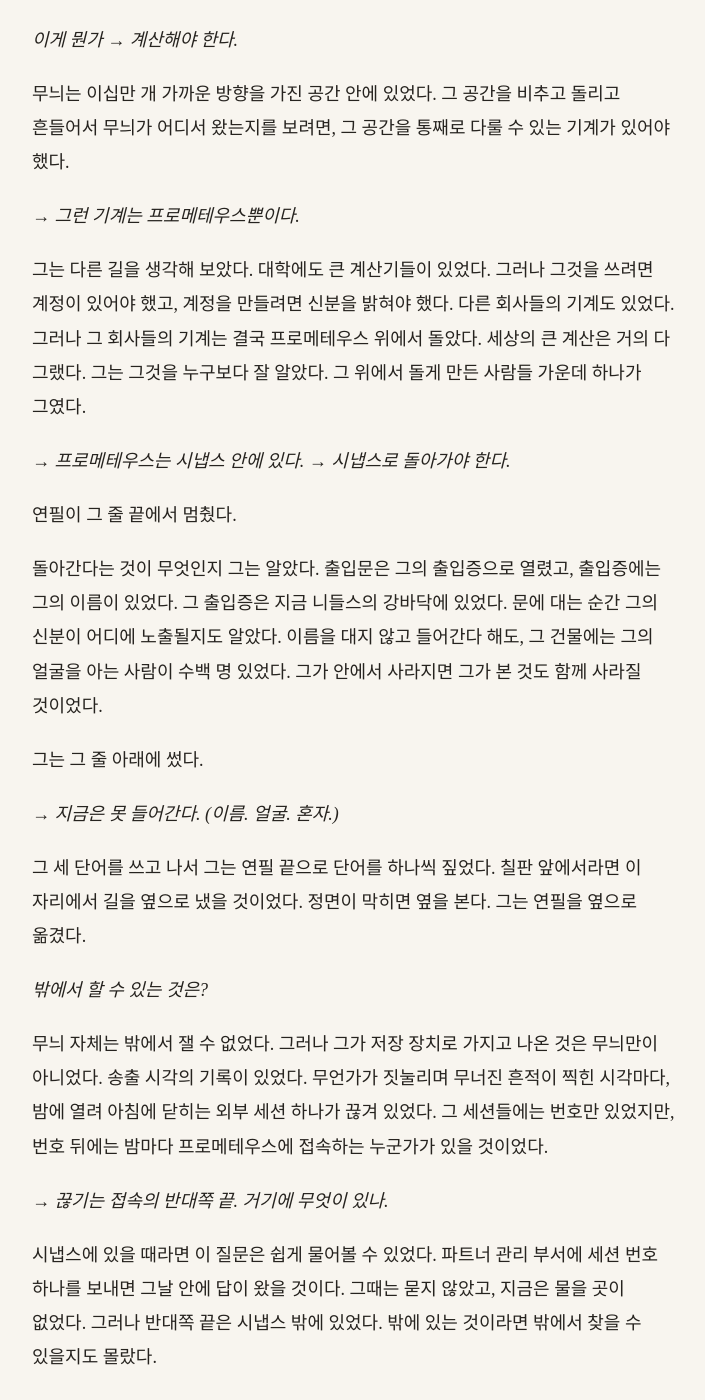
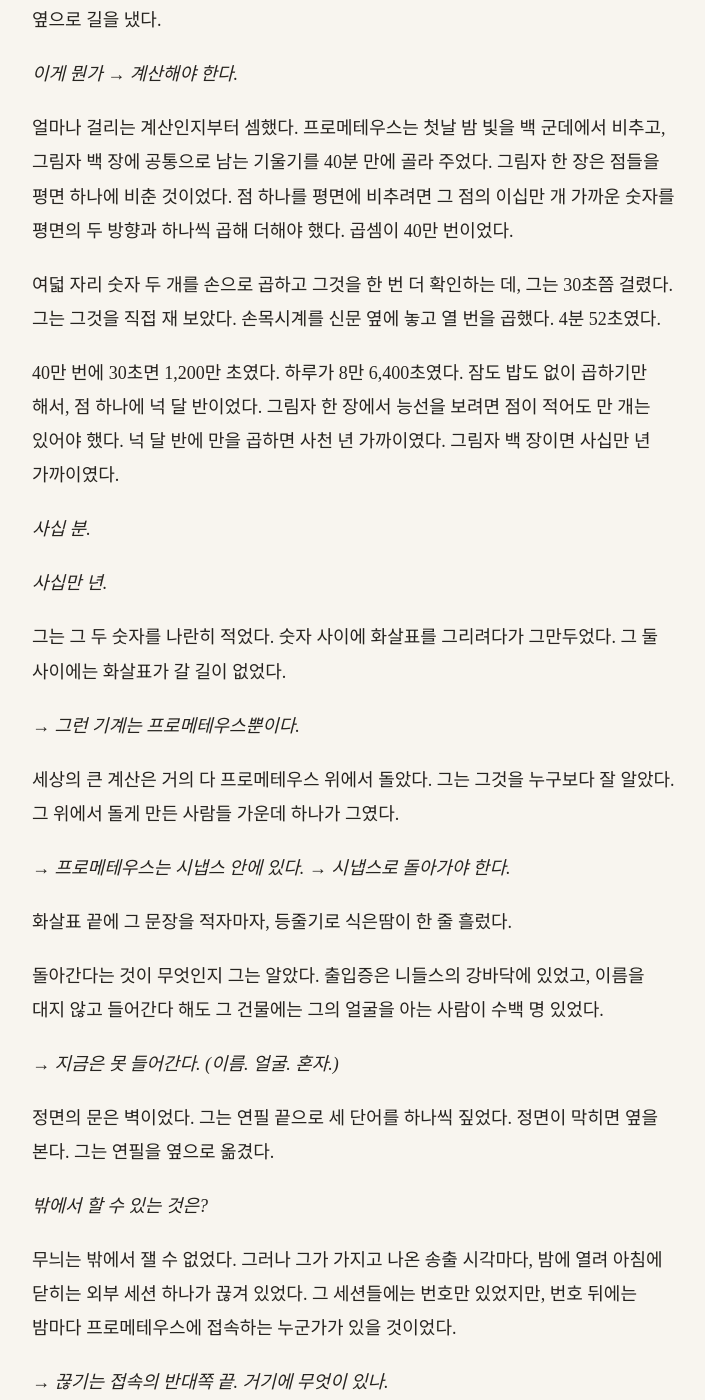
Before and after one commit to kangkkang/writer_s1_public, a Jekyll site: the page built from vol1/011.md, in a window 1280 px wide and 1400 px high, scrolled down 4569 px. Shown: the whole window, without its empty margins (284-989 px from the left). Built offline with Jekyll 4.4.1, drawn with Linux system fonts in a browser that asks for light colours; our own code applies the rules of GitHub Pages for plain Markdown files; some of the changed text lies outside the part shown.

Commit message:
Update from https://github.com/kangkkang/writer_s1/commit/f3fc2648e5070bf8676f93abb608864b3334a80c

```diff
--- a/vol1/011.md
+++ b/vol1/011.md
@@ -86,53 +86,57 @@
 
 *이게 뭔가.*
 
-그것이 첫 줄이었다. 그 아래로 그는 화살표를 그었다. 그는 칠판 앞에서 늘 그렇게 생각했다. 알고 싶은 것을 맨 위에 적고, 그것을 알려면 무엇이 있어야 하는지를 아래로 적어 내려갔다. 막히는 곳에서 옆으로 길을 냈다.
+그것이 첫 줄이었다. 그 아래로 화살표를 그으려는데, 연필심이 세 걸음도 나아가지 못하고 종이를 눌렀다. 그는 칠판 앞에서 늘 그렇게 생각했다. 알고 싶은 것을 맨 위에 적고, 그것을 알려면 무엇이 있어야 하는지를 아래로 적어 내려갔다. 막히는 곳에서 옆으로 길을 냈다.
 
 *이게 뭔가 → 계산해야 한다.*
 
-무늬는 이십만 개 가까운 방향을 가진 공간 안에 있었다. 그 공간을 비추고 돌리고 흔들어서 무늬가 어디서 왔는지를 보려면, 그 공간을 통째로 다룰 수 있는 기계가 있어야 했다.
+얼마나 걸리는 계산인지부터 셈했다. 프로메테우스는 첫날 밤 빛을 백 군데에서 비추고, 그림자 백 장에 공통으로 남는 기울기를 40분 만에 골라 주었다. 그림자 한 장은 점들을 평면 하나에 비춘 것이었다. 점 하나를 평면에 비추려면 그 점의 이십만 개 가까운 숫자를 평면의 두 방향과 하나씩 곱해 더해야 했다. 곱셈이 40만 번이었다.
+
+여덟 자리 숫자 두 개를 손으로 곱하고 그것을 한 번 더 확인하는 데, 그는 30초쯤 걸렸다. 그는 그것을 직접 재 보았다. 손목시계를 신문 옆에 놓고 열 번을 곱했다. 4분 52초였다.
+
+40만 번에 30초면 1,200만 초였다. 하루가 8만 6,400초였다. 잠도 밥도 없이 곱하기만 해서, 점 하나에 넉 달 반이었다. 그림자 한 장에서 능선을 보려면 점이 적어도 만 개는 있어야 했다. 넉 달 반에 만을 곱하면 사천 년 가까이였다. 그림자 백 장이면 사십만 년 가까이였다.
+
+*사십 분.*
+
+*사십만 년.*
+
+그는 그 두 숫자를 나란히 적었다. 숫자 사이에 화살표를 그리려다가 그만두었다. 그 둘 사이에는 화살표가 갈 길이 없었다.
 
 *→ 그런 기계는 프로메테우스뿐이다.*
 
-그는 다른 길을 생각해 보았다. 대학에도 큰 계산기들이 있었다. 그러나 그것을 쓰려면 계정이 있어야 했고, 계정을 만들려면 신분을 밝혀야 했다. 다른 회사들의 기계도 있었다. 그러나 그 회사들의 기계는 결국 프로메테우스 위에서 돌았다. 세상의 큰 계산은 거의 다 그랬다. 그는 그것을 누구보다 잘 알았다. 그 위에서 돌게 만든 사람들 가운데 하나가 그였다.
+세상의 큰 계산은 거의 다 프로메테우스 위에서 돌았다. 그는 그것을 누구보다 잘 알았다. 그 위에서 돌게 만든 사람들 가운데 하나가 그였다.
 
 *→ 프로메테우스는 시냅스 안에 있다. → 시냅스로 돌아가야 한다.*
 
-연필이 그 줄 끝에서 멈췄다.
+화살표 끝에 그 문장을 적자마자, 등줄기로 식은땀이 한 줄 흘렀다.
 
-돌아간다는 것이 무엇인지 그는 알았다. 출입문은 그의 출입증으로 열렸고, 출입증에는 그의 이름이 있었다. 그 출입증은 지금 니들스의 강바닥에 있었다. 문에 대는 순간 그의 신분이 어디에 노출될지도 알았다. 이름을 대지 않고 들어간다 해도, 그 건물에는 그의 얼굴을 아는 사람이 수백 명 있었다. 그가 안에서 사라지면 그가 본 것도 함께 사라질 것이었다.
-
-그는 그 줄 아래에 썼다.
+돌아간다는 것이 무엇인지 그는 알았다. 출입증은 니들스의 강바닥에 있었고, 이름을 대지 않고 들어간다 해도 그 건물에는 그의 얼굴을 아는 사람이 수백 명 있었다.
 
 *→ 지금은 못 들어간다. (이름. 얼굴. 혼자.)*
 
-그 세 단어를 쓰고 나서 그는 연필 끝으로 단어를 하나씩 짚었다. 칠판 앞에서라면 이 자리에서 길을 옆으로 냈을 것이었다. 정면이 막히면 옆을 본다. 그는 연필을 옆으로 옮겼다.
+정면의 문은 벽이었다. 그는 연필 끝으로 세 단어를 하나씩 짚었다. 정면이 막히면 옆을 본다. 그는 연필을 옆으로 옮겼다.
 
 *밖에서 할 수 있는 것은?*
 
-무늬 자체는 밖에서 잴 수 없었다. 그러나 그가 저장 장치로 가지고 나온 것은 무늬만이 아니었다. 송출 시각의 기록이 있었다. 무언가가 짓눌리며 무너진 흔적이 찍힌 시각마다, 밤에 열려 아침에 닫히는 외부 세션 하나가 끊겨 있었다. 그 세션들에는 번호만 있었지만, 번호 뒤에는 밤마다 프로메테우스에 접속하는 누군가가 있을 것이었다.
+무늬는 밖에서 잴 수 없었다. 그러나 그가 가지고 나온 송출 시각마다, 밤에 열려 아침에 닫히는 외부 세션 하나가 끊겨 있었다. 그 세션들에는 번호만 있었지만, 번호 뒤에는 밤마다 프로메테우스에 접속하는 누군가가 있을 것이었다.
 
 *→ 끊기는 접속의 반대쪽 끝. 거기에 무엇이 있나.*
 
-시냅스에 있을 때라면 이 질문은 쉽게 물어볼 수 있었다. 파트너 관리 부서에 세션 번호 하나를 보내면 그날 안에 답이 왔을 것이다. 그때는 묻지 않았고, 지금은 물을 곳이 없었다. 그러나 반대쪽 끝은 시냅스 밖에 있었다. 밖에 있는 것이라면 밖에서 찾을 수 있을지도 몰랐다.
-
-그는 이번에는 아래로 화살표를 하나 더 그었다.
+그 끝은 시냅스 밖에 있었다. 밖에 있는 것이라면 밖에서 찾을 수 있을지도 몰랐다. 그는 아래로 화살표를 하나 더 그었다.
 
 *안으로 갈 길 → 혼자서는 안 된다 → 조력자.*
 
-조력자라는 말을 쓰고 나니 그 아래에 쓸 이름이 거의 없었다. 그는 쓸 수 있는 이름을 하나씩 떠올리고, 하나씩 내려놓았다. 경찰에 가면 그의 신분은 그 자리에서 노출될 것이었다. 학계는 그의 말을 한 번도 들어 준 적이 없었다. 무늬를 들고 학회에 서도 돌아올 것은 또 침묵이었다. 그것도 다행인 쪽이었다. 이번에는 회색 차가 올 것이었다.
+그 아래에 쓸 이름이 거의 없었다. 경찰에 가면 그 자리에서 신분이 노출될 것이었고, 학계에서 돌아올 것은 또 침묵이었다. 이번에는 침묵 다음에 회색 차가 올 것이었다.
 
 그가 쓴 이름은 하나였다.
 
 *카일. → 수정란.*
 
-카일의 오프라인 컴퓨터에 남긴 암호 조각에는 응답하는 법이 들어 있었다. 학회지의 논문 수정란에 정해진 몇 줄이 실리는 것이 카일이 그것을 풀었다는 신호였다. 언제 풀지, 풀기는 할지 알 수 없었다.
-
-그는 그 아래에 하나를 더 썼다.
+학회지의 논문 수정란에 정해진 몇 줄이 실리면, 카일이 그가 남긴 암호 조각을 풀었다는 신호였다. 언제 풀지, 풀기는 할지 알 수 없었다.
 
 *살아남는다 → 봉투.*
 
-봉투는 창고방 매트리스 밑에 둔 누런 종이봉투였다. 그가 가진 현금이 모두 그 안에 있었다. 그 봉투가 바닥나는 날까지가 그가 피닉스에서 버틸 수 있는 날이었다.
+창고방 매트리스 밑의 누런 종이봉투에 그가 가진 현금이 모두 있었다. 그 봉투가 바닥나는 날까지가 그가 피닉스에서 버틸 수 있는 날이었다.
 
 연필을 내려놓으려다가 그는 손을 멈췄다. 출입증, 이름, 얼굴. 머릿속의 무언가가 그 세 단어 옆을 지나갔다. 그는 그것이 무엇인지 잡으려고 눈을 감았다.
 
@@ -170,25 +174,9 @@
 
 ---
 
-손으로 할 수 있는 것과 할 수 없는 것을, 그는 2월이 오기 전에 한 번 따져 보았다.
+2월이 오기 전, 수리점이 문을 닫은 일요일이었다. 그는 창고방의 탁자에 목록을 펴고, 그 아래에 나란히 적어 둔 두 숫자를 다시 보았다. 사십 분. 사십만 년.
 
-수리점이 문을 닫은 일요일이었다. 그는 창고방의 탁자에 신문 두 장을 펴고, 프로메테우스가 첫날 밤에 해 준 일을 손으로 하면 얼마나 걸릴지를 계산했다. 빛을 백 군데에서 비추고 그림자 백 장에 공통으로 남는 기울기를 고르는 일이었다. 프로메테우스는 그 일을 40분 만에 해서 돌려주었다.
-
-그림자 한 장은 점들을 평면 하나에 비춘 것이었다. 점 하나를 평면에 비추려면 그 점의 이십만 개 가까운 숫자를 평면의 두 방향과 하나씩 곱해 더해야 했다. 곱셈이 40만 번이었다.
-
-여덟 자리 숫자 두 개를 손으로 곱하고 그것을 한 번 더 확인하는 데, 그는 30초쯤 걸렸다. 그는 그것을 직접 재 보았다. 손목시계를 탁자 위에 놓고 열 번을 곱했다. 4분 52초였다.
-
-40만 번에 30초면 1,200만 초였다. 하루가 8만 6,400초였다. 잠도 밥도 없이 곱하기만 해서, 점 하나에 넉 달 반이었다.
-
-그는 연필을 쥔 채 잠깐 웃었다.
-
-그림자 한 장에서 능선을 보려면 점이 적어도 만 개는 있어야 했다. 넉 달 반에 만을 곱하면 사천 년 가까이였다. 그림자 백 장이면 사십만 년 가까이였다.
-
-*사십 분.*
-
-*사십만 년.*
-
-그는 그 두 숫자를 나란히 적었다. 숫자 사이에 화살표를 그리려다가 그만두었다. 그 둘 사이에는 화살표가 갈 길이 없었다. 게다가 그는 점들을 갖고 있지도 않았다. 저장 장치에 있는 것은 점들이 아니라, 점들이 맞춰 눕는 여섯 개의 각도와 그 각도를 잰 시각들뿐이었다.
+사십만 년을 들일 수 있다 해도, 그는 점들을 갖고 있지 않았다. 저장 장치에 있는 것은 점들이 아니라, 점들이 맞춰 눕는 여섯 개의 각도와 그 각도를 잰 시각들뿐이었다.
 
 그가 손으로 할 수 있는 것은 그 여섯 개뿐이었다.
 
@@ -242,7 +230,7 @@
 
 그는 그 발표를 기억했다. 질문 대신 침묵이 돌아온 발표였다. 그는 그 침묵 속에서 발표장의 맨 뒷줄까지 보았다. 그 줄에 누가 앉아 있었는지는 기억하지 못했다.
 
-"그 발표 듣고 대학원 주제를 정했어요." 프리야는 빠르게 말했다. 오래 하고 싶었던 말을 드디어 하는 사람의 속도였다. "그쪽 연구는 다들 끝났다고 했잖아요. 그런데 박사님이 손상된 기하가 스스로 정정될 수 있다고 하셨을 때, 저는 그게 끝난 게 아니라 아직 아무도 제대로 안 해 본 거라고 생각했어요. 지금 그걸로 박사후 과정 하고 있어요. 요즘 학회에서 통 안 보이시던데요. 시냅스에서 큰 프로젝트에 들어가셨다면서요?"
+"그 발표 듣고 대학원 주제를 정했어요." 프리야는 빠르게 말했다. 오래 하고 싶었던 말을 드디어 하는 사람의 속도였다. "그쪽 연구는 다들 끝났다고 했잖아요. 저는 그게 끝난 게 아니라 아직 아무도 제대로 안 해 본 거라고 생각했어요. 지금 그걸로 박사후 과정 하고 있어요. 요즘 학회에서 통 안 보이시던데요. 시냅스에서 큰 프로젝트에 들어가셨다면서요?"
 
 *장기 프로젝트 전환.* 회사의 공지 한 줄이 그녀에게는 그렇게 닿아 있었다.
 
@@ -254,7 +242,7 @@
 
 그는 그녀가 무엇을 하려는지 알았다. 그것을 아는 데 걸린 시간은 1초가 되지 않았다. 그리고 그 1초 동안 그는 아무것도 하지 못했다. 그녀의 손을 끌어내릴 수는 없었다. 처음 보는 남자가 도서관에서 여자의 팔을 붙잡을 수는 없었다. 그만두라고 말할 수는 있었다. 그러나 그만두라고 말하면 그녀는 왜냐고 물을 것이고, 그는 그 대답을 할 수 없었다.
 
-"프롬, 기하가 부호처럼 지켜진다는 이단 반스 그 논문 좀 띄워 줘." 그녀가 귀를 짚은 채 말했다. "박사님한테 보여 드리게."
+"프롬, 이단 반스 반려 논문 좀 띄워 줘." 그녀가 귀를 짚은 채 말했다. "박사님한테 보여 드리게."
 
 그녀가 잠깐 귀를 기울이고 고개를 끄덕였다. "찾았대요. 한 편이래요."
 
@@ -386,7 +374,7 @@
 
 마이크의 번호는 외우고 있었다. 외우려고 한 적은 없었다. 10년 동안 걸다 보니 손가락이 외웠다.
 
-첫 번째 숫자를 눌렀다. 두 번째. 세 번째.
+첫 번째 숫자를 눌렀다. 4. 0. 8.
 
 마이크라면 받을 것이었다. 모르는 번호여도, 한밤중이어도 받을 사람이었다. 받으면 그는 무엇이라고 말할까. 살아 있다고, 무언가를 봤다고, 아무것도 묻지 말라고 할까. 마이크는 정말로 아무것도 묻지 않을 것이었다. 꺼진 화면을 보고도 *말하고 싶어지면 말해*라고만 했던 사람이었다.
 
@@ -394,11 +382,13 @@
 
 그리고 그의 손가락이 멈췄다.
 
-노출되는 것은 그의 신분만이 아니었다. 마이크의 신분도 망에 걸려 있었다. 그가 지금 마지막 숫자까지 누르면, 피닉스 남쪽의 한 공중전화에서 시냅스의 엔지니어링 수석에게 전화가 걸렸다는 기록이 남을 것이었다. 그들이 그의 이름을 지켜보는 이상, 그의 가장 가까운 사람의 이름도 지켜보고 있지 않을 이유가 없었다. 그 전화 한 통으로 이 공중전화의 위치가 드러나고, 카일에게 그랬던 것처럼 마이크도 이 일 안에 끌려 들어올 것이었다.
+멈춘 손가락 아래에서 신호음이 끊기고, 녹음된 목소리가 흘러나왔다. *번호를 다시 확인해 주세요.* 그는 수화기를 귀에 댄 채, 그 목소리가 두 번 되풀이될 때까지 서 있었다.
+
+그들이 그의 이름을 지켜보는 이상, 그의 가장 가까운 사람의 이름도 지켜보고 있지 않을 이유가 없었다. 이 전화 한 통으로, 카일에게 그랬던 것처럼 마이크도 이 일 안에 끌려 들어올 것이었다.
 
 카일의 집을 떠나던 아침, 그는 같은 것을 따졌다. 카일을 지키려면 카일에게서 멀어져야 했다.
 
-그는 수화기를 걸었다. 동전이 반환구로 떨어졌다. 짤랑, 하는 작은 소리였다.
+그는 수화기를 걸었다. 털컥. 동전이 반환구로 떨어졌다. 짤랑, 하는 작은 소리였다.
 
 그는 그 동전을 꺼내 손에 쥐고 한참을 서 있었다. 편의점의 불빛이 그의 발밑에 떨어져 있었다. 안에서 점원이 그를 한 번 내다보았다가 다시 고개를 숙였다.
 
@@ -506,10 +496,10 @@
 
 그는 광고를 넘겼다.
 
-9면 아래 구석에 짧은 기사가 있었다. 주 보건국이 지난해 여름의 초과 사망을 집계해 발표했다는 기사였다. 열대야가 이어진 일곱 주 동안 예년보다 많은 사람이 죽었다고 했다. 대부분은 노인이었고, 사인은 심장과 호흡과 열사병이었다. 그 외에 '원인이 분명하지 않은 사망'이 몇 퍼센트 있었다고 했다. 기사는 냉방 대피소를 늘리겠다는 주 정부의 계획으로 끝났다.
+탁자 위에는 지난주 신문에서 오려 둔 조각 하나가 아직 있었다. 9면 아래 구석에 실렸던 짧은 기사였다. 주 보건국이 지난해 여름의 초과 사망을 집계해 발표했다는 기사였다. 열대야가 이어진 일곱 주 동안 예년보다 많은 사람이 죽었다고 했다. 대부분은 노인이었고, 사인은 심장과 호흡과 열사병이었다. 그 외에 '원인이 분명하지 않은 사망'이 몇 퍼센트 있었다고 했다. 기사는 냉방 대피소를 늘리겠다는 주 정부의 계획으로 끝났다.
 
-'원인이 분명하지 않은 사망'에서 그의 눈이 한 번 멈췄다. 그 몇 퍼센트가 몇 명인지 기사에 나와 있지 않다는 것을 생각하며 그는 신문을 접었다.
+'원인이 분명하지 않은 사망'에서 그의 눈이 한 번 멈췄다. 그 몇 퍼센트가 몇 명인지 기사에 나와 있지 않다는 것을 생각하며 그는 조각을 신문 사이에 끼웠다.
 
-탁자 위에는 목록과, 다섯 자리까지 구한 각도 하나와, 신문 한 부가 있었다. 목록의 화살표는 *반대쪽 끝*의 가위표를 지나 *기자?*에 닿아 있었다. 맨 아래에는 *스물아홉 주*가 있었다.
+탁자 위에는 목록과, 다섯 자리까지 구한 각도 하나와, 신문 한 부와 오려 둔 조각 하나가 있었다. 목록의 화살표는 *반대쪽 끝*의 가위표를 지나 *기자?*에 닿아 있었다. 맨 아래에는 *스물아홉 주*가 있었다.
 
 그는 등을 끄고 접이식 침대에 누웠다. 환기구가 제 박자로 덜컹거렸다. 다음에 갈 도서관은 아직 정하지 않았다. 수리점의 상자에서 찾아낸 낡은 주사위가 탁자 위에, 목록 옆에 놓여 있었다. 내일 아침 그것을 굴리기 전까지, 그 이름은 그 자신도 알지 못할 것이었다. 처음으로, 모르는 것이 다행이었다.
```
